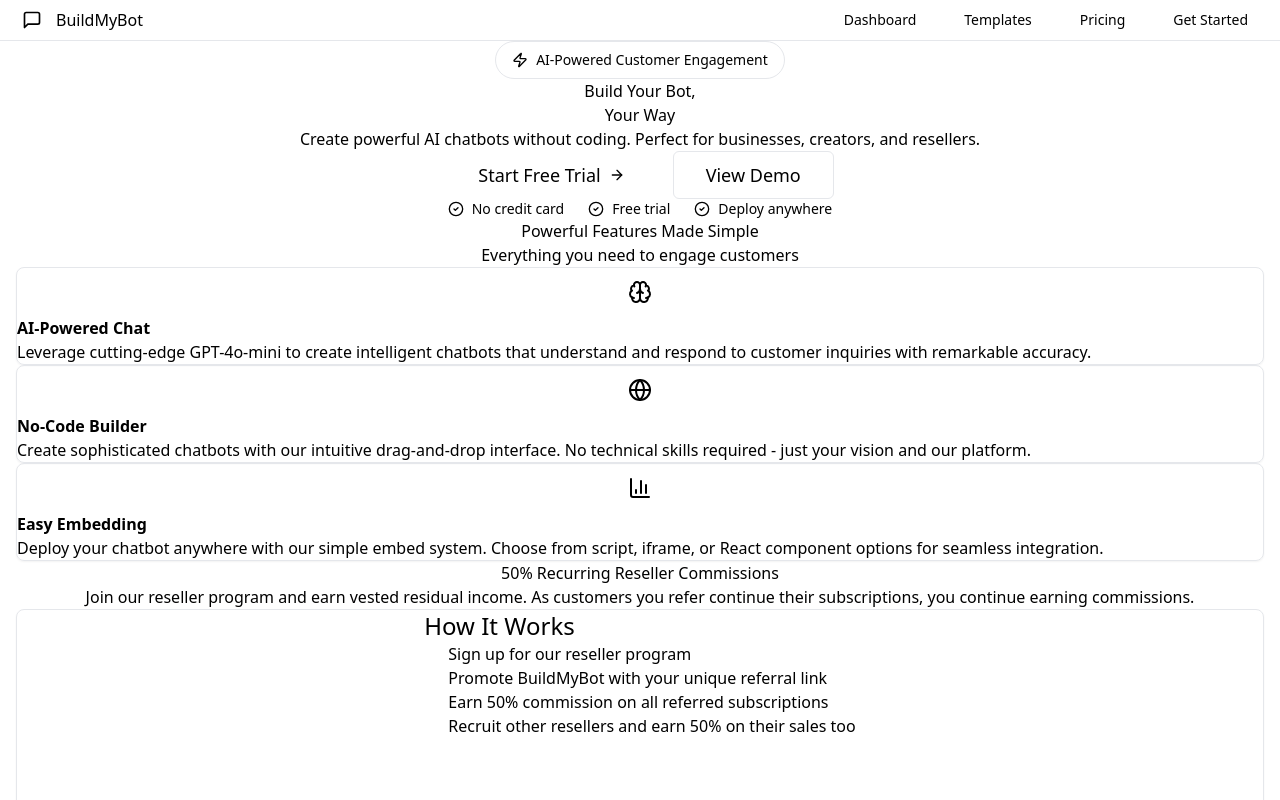
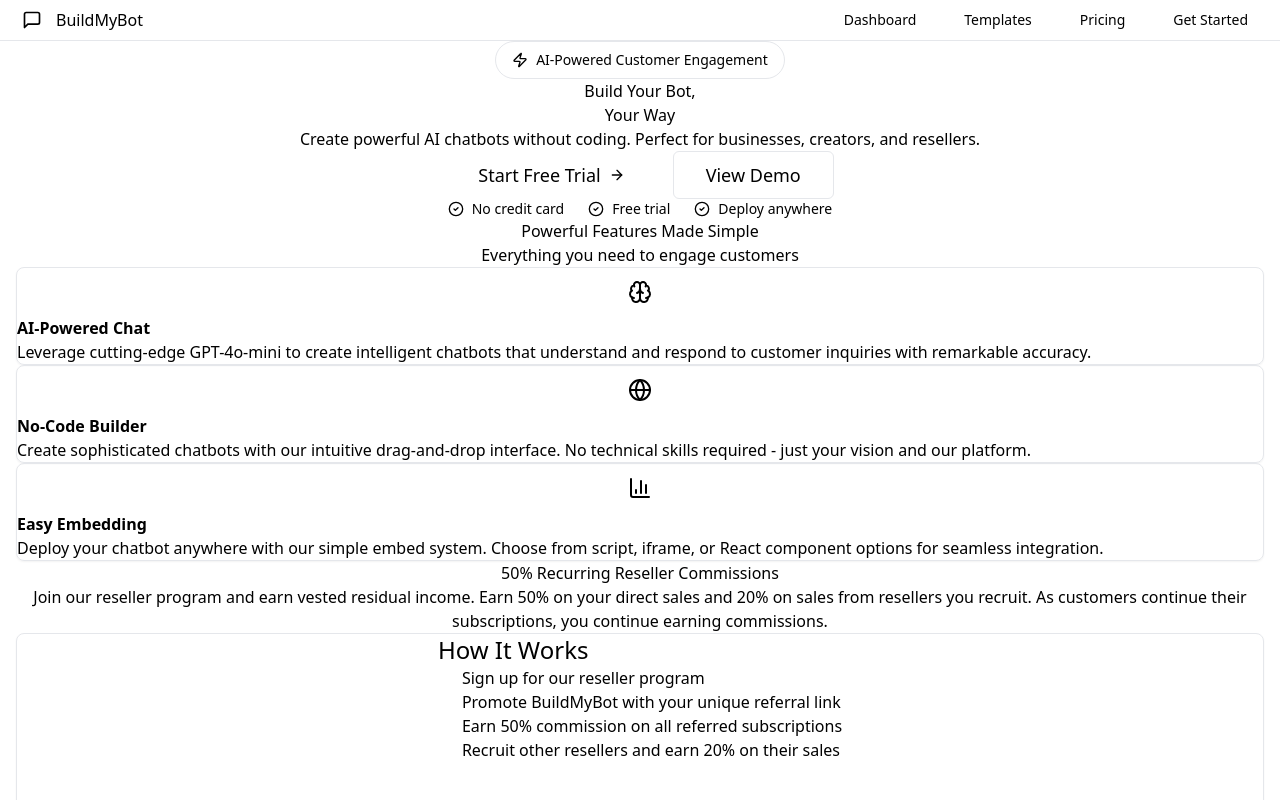
Before and after one commit to patriotnewsactivism/chat-bot-ai, a React (Vite) app: page / in a window 1280 px wide. Shown: the top 800 px of the page. Built offline with nearby package versions, Linux system fonts and the light colour scheme; no server answers; the HTML template or start-up script is replaced by a standard one.

Commit message:
Fix reseller commission structure in Index.tsx: 20% for recruited resellers, 50% for direct sales

```diff
--- a/src/pages/Index.tsx
+++ b/src/pages/Index.tsx
@@ -126,7 +126,7 @@ const Index = () => {
         <div className="max-w-4xl mx-auto">
           <h2 className="text-4xl font-bold text-center mb-4">50% Recurring Reseller Commissions</h2>
           <p className="text-xl text-muted-foreground text-center mb-12 max-w-2xl mx-auto">
-            Join our reseller program and earn vested residual income. As customers you refer continue their subscriptions, you continue earning commissions.
+            Join our reseller program and earn vested residual income. Earn 50% on your direct sales and 20% on sales from resellers you recruit. As customers continue their subscriptions, you continue earning commissions.
           </p>
 
           <Card className="p-8">
@@ -156,7 +156,7 @@ const Index = () => {
                     <div className="bg-teal-500 rounded-full p-1 mt-1 mr-3">
                       <CheckCircle2 className="w-4 h-4 text-white" />
                     </div>
-                    <span className="text-muted-foreground">Recruit other resellers and earn 50% on their sales too</span>
+                    <span className="text-muted-foreground">Recruit other resellers and earn 20% on their sales</span>
                   </li>
                 </ul>
               </div>
```
